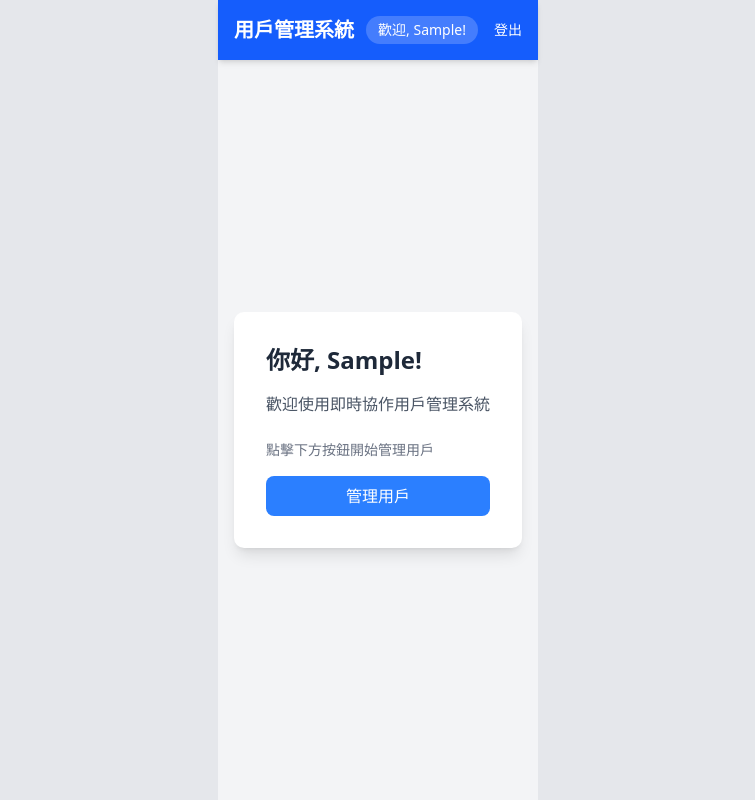
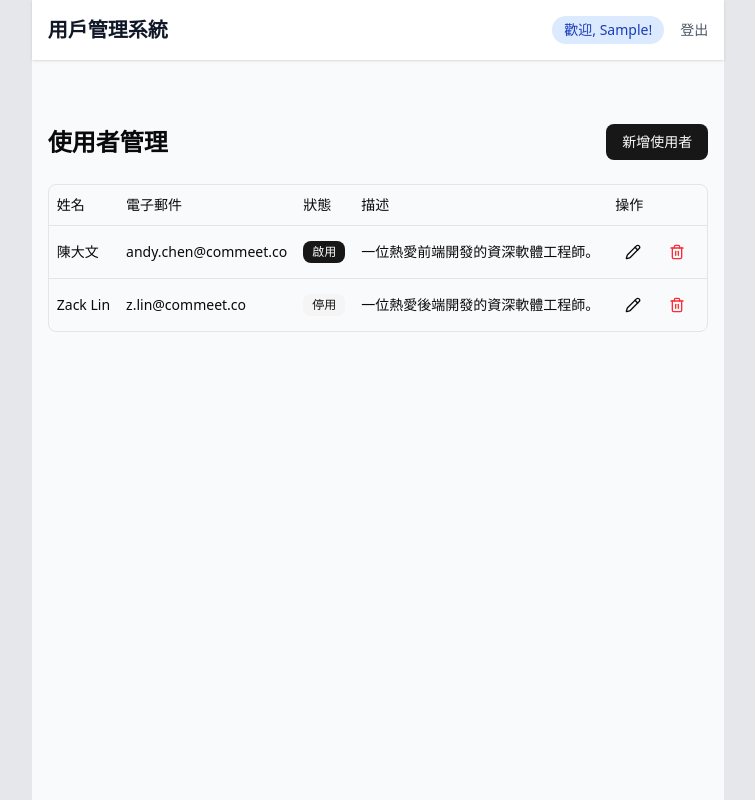
Before and after one commit to john-data-chen/websocket-template, a React (Vite) app: page / in a window 1280 px wide. Both pictures are taken after typing "Sample" into the empty fields and a click on the button "確認". Shown: the whole page, without its empty margins (262-1017 px from the left). Built offline with nearby package versions, Linux system fonts and the light colour scheme.

Commit message:
feat: modify style of login

```diff
--- a/src/App.tsx
+++ b/src/App.tsx
@@ -1,69 +1,51 @@
 import { UsernameDialog } from './components/UsernameDialog';
+import UserTable from './components/UserTable';
 import { useSessionStore } from './stores/useSessionStore';
 
 function App() {
   const { username, clearSession } = useSessionStore();
 
   return (
-    <div className="min-h-screen bg-gray-100 flex flex-col">
-      {/* 頂部歡迎訊息 */}
+    <div className="min-h-screen bg-gray-50">
+      {/* 頂部導航欄 */}
+      <header className="bg-white shadow-sm">
+        <div className="container mx-auto px-4 py-4 flex justify-between items-center">
+          <h1 className="text-xl font-semibold text-gray-900">用戶管理系統</h1>
+          <div className="flex items-center gap-4">
             {username && (
-        <header className="bg-blue-600 text-white p-4 shadow-md">
-          <div className="container mx-auto flex justify-between items-center">
-            <h1 className="text-xl font-semibold">用戶管理系統</h1>
-            <div className="flex items-center gap-4">
-              <span className="text-sm bg-white/20 px-3 py-1 rounded-full">
+              <>
+                <span className="text-sm bg-blue-100 text-blue-800 px-3 py-1 rounded-full">
                   歡迎, {username}!
                 </span>
                 <button
                   onClick={clearSession}
-                className="text-sm hover:underline"
-                title="登出"
+                  className="text-sm text-gray-600 hover:text-gray-900"
                 >
                   登出
                 </button>
+              </>
+            )}
           </div>
         </div>
       </header>
-      )}
 
-      {/* 主要內容 */}
-      <main className="flex-grow flex items-center justify-center p-4">
-        <div className="bg-white p-8 rounded-lg shadow-lg max-w-md w-full">
-          <h2 className="text-2xl font-bold text-gray-800 mb-4">
-            {username ? `你好, ${username}!` : '用戶管理系統'}
+      {/* 主要內容區域 */}
+      <main className="container mx-auto px-4 py-8">
+        {username ? (
+          <UserTable />
+        ) : (
+          <div className="flex justify-center items-center min-h-[60vh]">
+            <div className="text-center">
+              <h2 className="text-2xl font-semibold text-gray-800 mb-4">
+                請先登入
               </h2>
-          <p className="text-gray-600 mb-6">
-            {username
-              ? '歡迎使用即時協作用戶管理系統'
-              : '請先登入以使用系統功能'}
-          </p>
-
-          <div className="space-y-4">
-            {username ? (
-              <>
-                <p className="text-sm text-gray-500">
-                  點擊下方按鈕開始管理用戶
-                </p>
-                <button
-                  className="w-full bg-blue-500 hover:bg-blue-600 text-white font-medium py-2 px-4 rounded-md transition-colors"
-                  onClick={() => {
-                    // 這裡可以添加點擊事件
-                  }}
-                >
-                  管理用戶
-                </button>
-              </>
-            ) : (
-              <p className="text-sm text-gray-500 text-center">
-                請在彈出視窗中輸入您的名字
-              </p>
-            )}
+              <p className="text-gray-600">您需要登入才能使用此系統</p>
             </div>
           </div>
+        )}
       </main>
 
-      {/* 用戶名輸入對話框 */}
+      {/* 登入對話框 */}
       <UsernameDialog />
     </div>
   );
```
Lines whose indentation alone changed are shown as unchanged.
